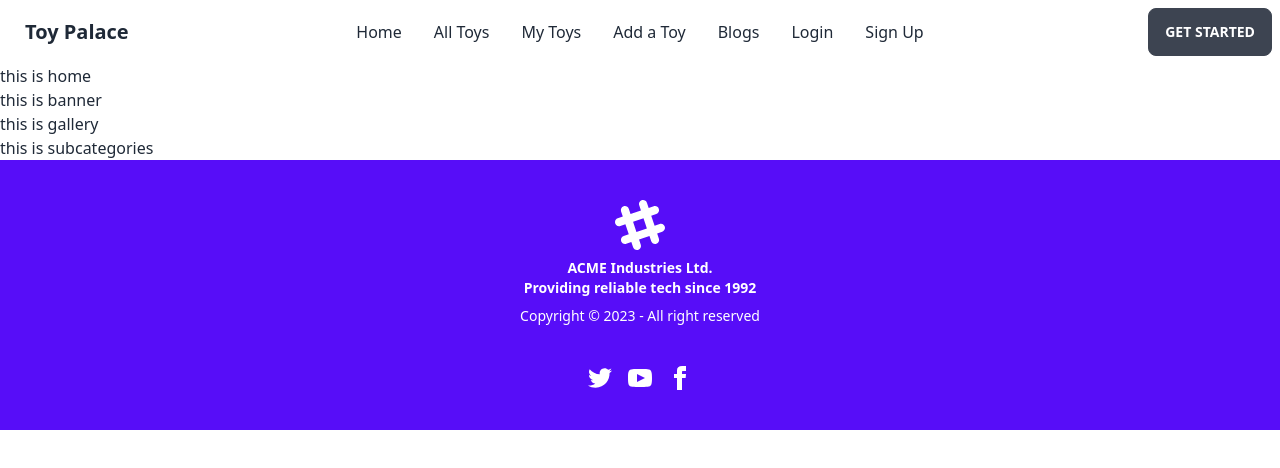
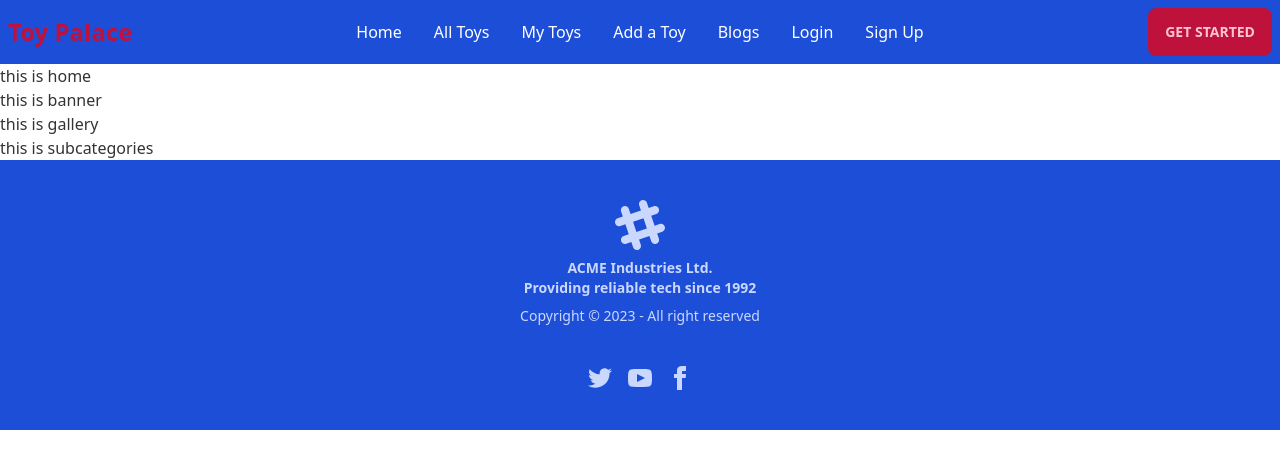
Before and after one commit to mohiminulsemon/Toy-palace-client, a React (Vite) app: page / in a window 1280 px wide. Shown: the top 468 px of the page. Built offline with nearby package versions, Linux system fonts and the light colour scheme.

Commit message:
updated theme color

```diff
--- a/src/Pages/AllToys/ToysCard.jsx
+++ b/src/Pages/AllToys/ToysCard.jsx
@@ -15,7 +15,7 @@ const ToysCard = ({ toy }) => {
         <p>{toy.availableQuantity}</p>
         <div className="card-actions justify-end">
           <Link to={`/alltoys/${toy._id}`}>
-            <button className="btn btn-primary"> View Details</button>
+            <button className="btn btn-secondary"> View Details</button>
           </Link>
         </div>
       </div>
--- a/src/Pages/Common/Nav.jsx
+++ b/src/Pages/Common/Nav.jsx
@@ -3,10 +3,10 @@ import { Link } from "react-router-dom";
 const Nav = () => {
   return (
     <div>
-      <div className="navbar bg-base-100">
+      <div className="navbar bg-primary text-white">
         <div className="navbar-start">
           <div className="dropdown">
-            <label tabIndex={0} className="btn btn-ghost lg:hidden">
+            <label tabIndex={0} className="btn btn-secondary lg:hidden">
               <svg
                 xmlns="http://www.w3.org/2000/svg"
                 className="h-5 w-5"
@@ -24,7 +24,7 @@ const Nav = () => {
             </label>
             <ul
               tabIndex={0}
-              className="menu menu-compact dropdown-content mt-3 p-2 shadow bg-base-100 rounded-box w-52"
+              className="menu menu-compact dropdown-content mt-3 p-2 shadow  rounded-box w-52"
             >
               <li>
                 <Link to="/">Home</Link>
@@ -49,10 +49,10 @@ const Nav = () => {
               </li>
             </ul>
           </div>
-          <a className="btn btn-ghost normal-case text-xl">Toy Palace</a>
+          <a className="text-secondary normal-case text-2xl font-bold">Toy Palace</a>
         </div>
         <div className="navbar-center hidden lg:flex">
-          <ul className="menu menu-horizontal px-1">
+          <ul className="menu menu-horizontal px-1 ">
             <li>
               <Link to="/">Home</Link>
             </li>
@@ -77,7 +77,7 @@ const Nav = () => {
           </ul>
         </div>
         <div className="navbar-end">
-          <a className="btn">Get started</a>
+          <a className="btn btn-secondary">Get started</a>
         </div>
       </div>
     </div>
--- a/tailwind.config.js
+++ b/tailwind.config.js
@@ -1,11 +1,33 @@
 /** @type {import('tailwindcss').Config} */
 export default {
-   content: [
-    "./index.html",
-    "./src/**/*.{js,ts,jsx,tsx}",
-  ],
+  content: ["./index.html", "./src/**/*.{js,ts,jsx,tsx}"],
   theme: {
     extend: {},
   },
+  daisyui: {
+    themes: [
+      {
+        mytheme: {
+          primary: "#1d4ed8",
+
+          secondary: "#be123c",
+
+          accent: "#37CDBE",
+
+          neutral: "#3D4451",
+
+          "base-100": "#FFFFFF",
+
+          info: "#3ABFF8",
+
+          success: "#1c1917",
+
+          warning: "#FBBD23",
+
+          error: "#F87272",
+        },
+      },
+    ],
+  },
   plugins: [require("daisyui")],
-}
+};
```
